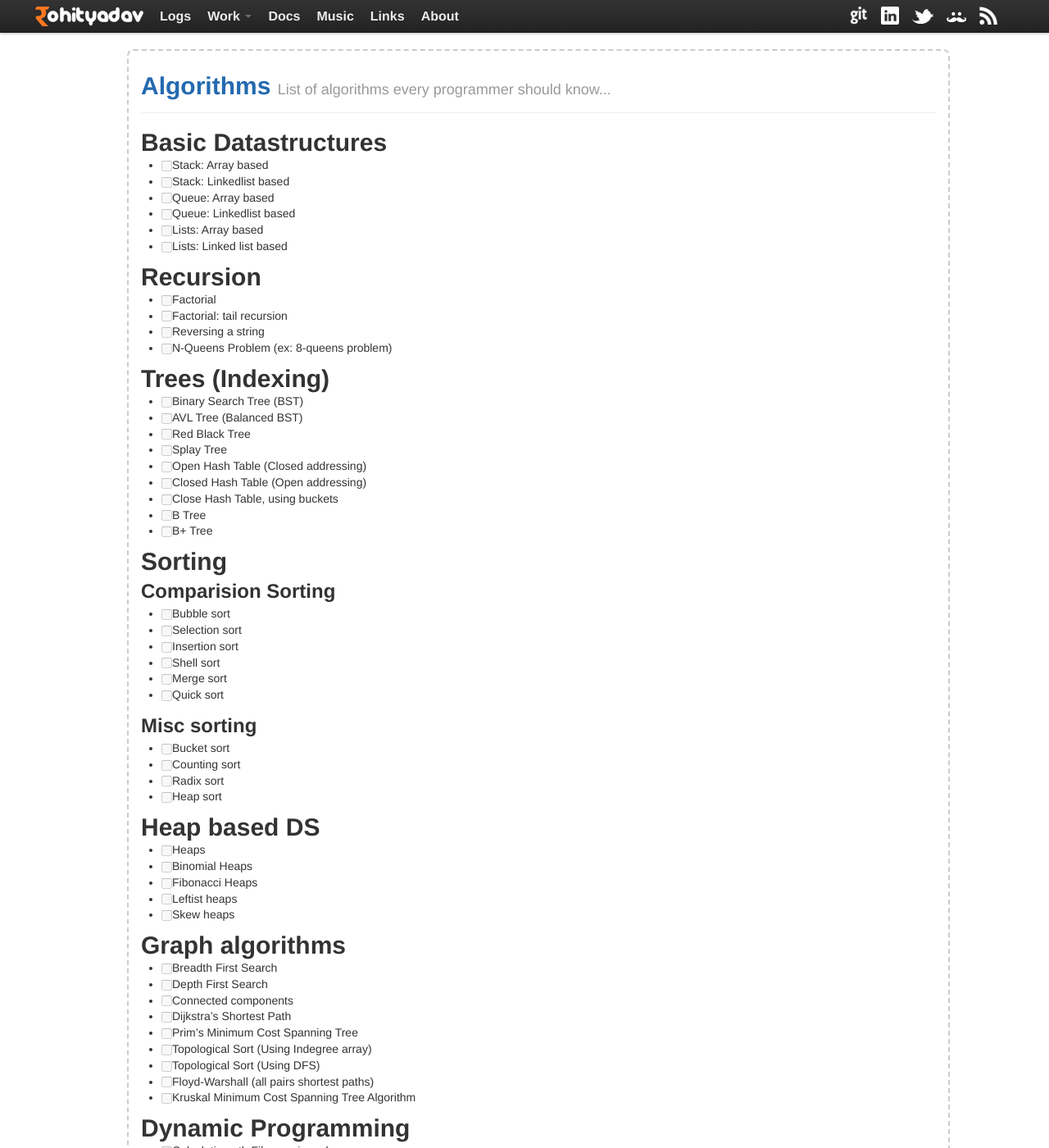
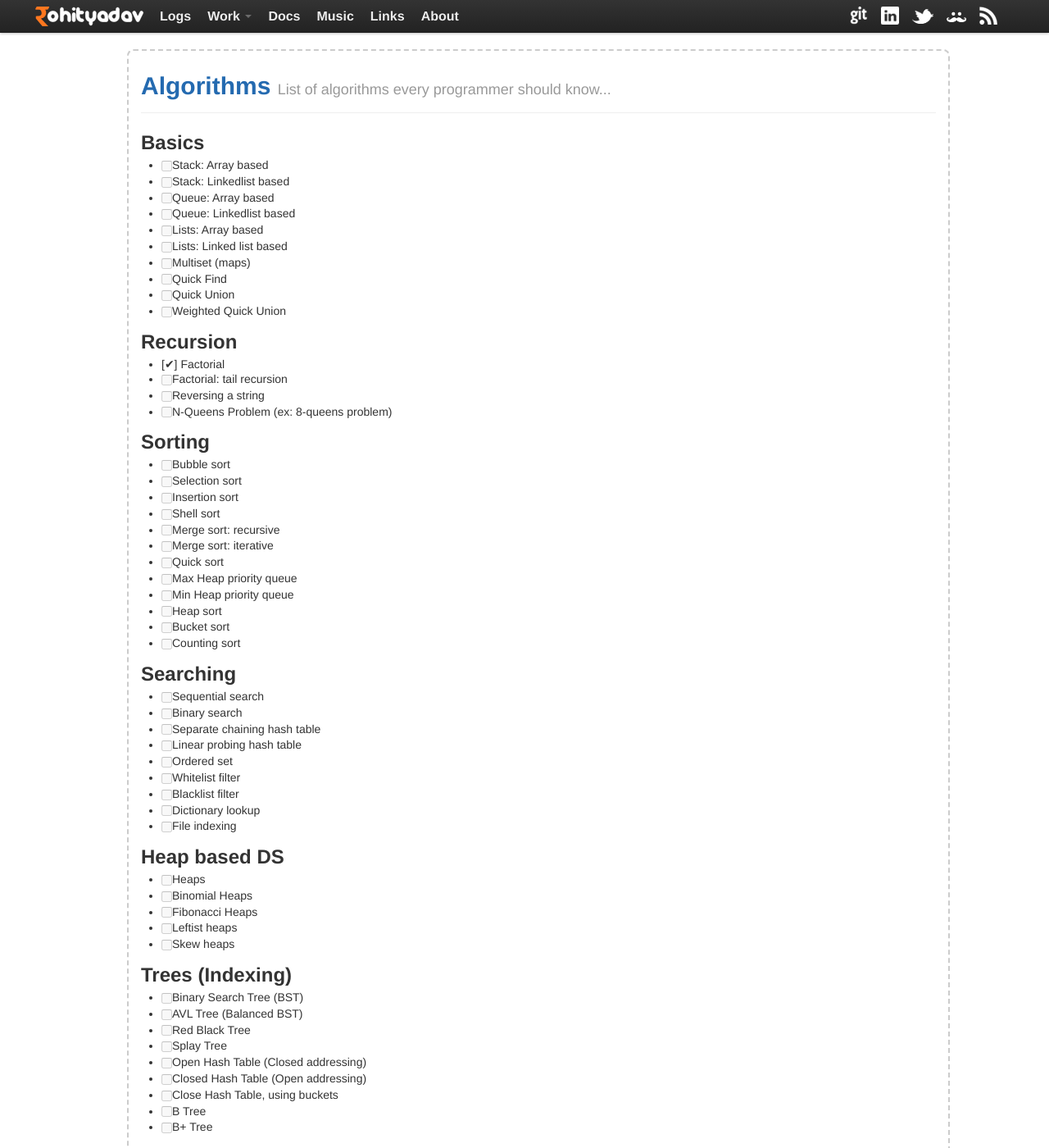
Before and after one commit to rohityadavcloud/rohityadavcloud.github.io, a Jekyll site: the page built from algorithms.markdown, in a window 1280 px wide and 1400 px high. Shown: the whole window at 82% size. Built offline with Jekyll 4.4.1, drawn with Linux system fonts in a browser that asks for light colours; Markdown is read by kramdown in place of the engine named in the settings; some of the changed text lies outside the part shown.

Commit message:
algorithms: add more
Signed-off-by: Rohit Yadav <bhaisaab@baagi.org>

```diff
--- a/algorithms.markdown
+++ b/algorithms.markdown
@@ -5,9 +5,7 @@ tagline: List of algorithms every programmer should know
 permalink: /algorithms/
 ---
 
-
-
-# Basic Datastructures
+## Basics
 
 - [ ] Stack: Array based
 - [ ] Stack: Linkedlist based
@@ -15,15 +13,55 @@ permalink: /algorithms/
 - [ ] Queue: Linkedlist based
 - [ ] Lists: Array based
 - [ ] Lists: Linked list based
+- [ ] Multiset (maps)
+- [ ] Quick Find
+- [ ] Quick Union
+- [ ] Weighted Quick Union
 
-# Recursion
+## Recursion
 
-- [ ] Factorial
+- [✔] Factorial
 - [ ] Factorial: tail recursion
 - [ ] Reversing a string
 - [ ] N-Queens Problem (ex: 8-queens problem)
 
-# Trees (Indexing)
+## Sorting
+
+- [ ] Bubble sort
+- [ ] Selection sort
+- [ ] Insertion sort
+- [ ] Shell sort
+- [ ] Merge sort: recursive
+- [ ] Merge sort: iterative
+- [ ] Quick sort
+- [ ] Max Heap priority queue
+- [ ] Min Heap priority queue
+- [ ] Heap sort
+- [ ] Bucket sort
+- [ ] Counting sort
+
+
+## Searching
+
+- [ ] Sequential search
+- [ ] Binary search
+- [ ] Separate chaining hash table
+- [ ] Linear probing hash table
+- [ ] Ordered set
+- [ ] Whitelist filter
+- [ ] Blacklist filter
+- [ ] Dictionary lookup
+- [ ] File indexing
+
+## Heap based DS
+
+- [ ] Heaps
+- [ ] Binomial Heaps
+- [ ] Fibonacci Heaps
+- [ ] Leftist heaps
+- [ ] Skew heaps
+
+## Trees (Indexing)
 
 - [ ] Binary Search Tree (BST)
 - [ ] AVL Tree (Balanced BST)
@@ -35,37 +73,15 @@ permalink: /algorithms/
 - [ ] B Tree
 - [ ] B+ Tree
 
-# Sorting
+## Graph
 
-## Comparision Sorting
-
-- [ ] Bubble sort
-- [ ] Selection sort
-- [ ] Insertion sort
-- [ ] Shell sort
-- [ ] Merge sort
-- [ ] Quick sort
-
-## Misc sorting
-
-- [ ] Bucket sort
-- [ ] Counting sort
-- [ ] Radix sort
-- [ ] Heap sort
-
-# Heap based DS
-
-- [ ] Heaps
-- [ ] Binomial Heaps
-- [ ] Fibonacci Heaps
-- [ ] Leftist heaps
-- [ ] Skew heaps
-
-# Graph algorithms
-
+- [ ] Undirected graph
 - [ ] Breadth First Search
 - [ ] Depth First Search
 - [ ] Connected components
+- [ ] Cycle in graph
+- [ ] Directed graph
+- [ ] Strong components
 - [ ] Dijkstra's Shortest Path
 - [ ] Prim's Minimum Cost Spanning Tree
 - [ ] Topological Sort (Using Indegree array)
@@ -73,19 +89,33 @@ permalink: /algorithms/
 - [ ] Floyd-Warshall (all pairs shortest paths)
 - [ ] Kruskal Minimum Cost Spanning Tree Algorithm
 
-# Dynamic Programming
+## Strings
+
+- [ ] Radix sort
+- [ ] Trie (multiway etc)
+- [ ] Knuth-Morris-Pratt substring search
+- [ ] Boyer-Moore substring search
+- [ ] Rabin-Karp substring search
+- [ ] NFA for regular expressions
+- [ ] Grep
+- [ ] Huffman coding
+- [ ] Lempel-Ziv-Welch coding
+
+## Dynamic Programming
 
 - [ ] Calculating nth Fibonacci number
 - [ ] Making Change
 - [ ] Longest Common Subsequence
 
-# Geometric Algorithms
+## Geometric Algorithms
 - [ ] 2D Rotation and Scale Matrices
 - [ ] 2D Rotation and Translation Matrices
 - [ ] 2D Changing Coordinate Systems
 - [ ] 3D Rotation and Scale Matrices
 - [ ] 3D Changing Coordinate Systems
 
-# Misc
+## Misc
 - [ ] Disjoint Sets
-- [ ] Huffman Coding
+- [ ] Gaussian elimination
+- [ ] Fast Fourier transform
+- [ ] Convex Hull
```
